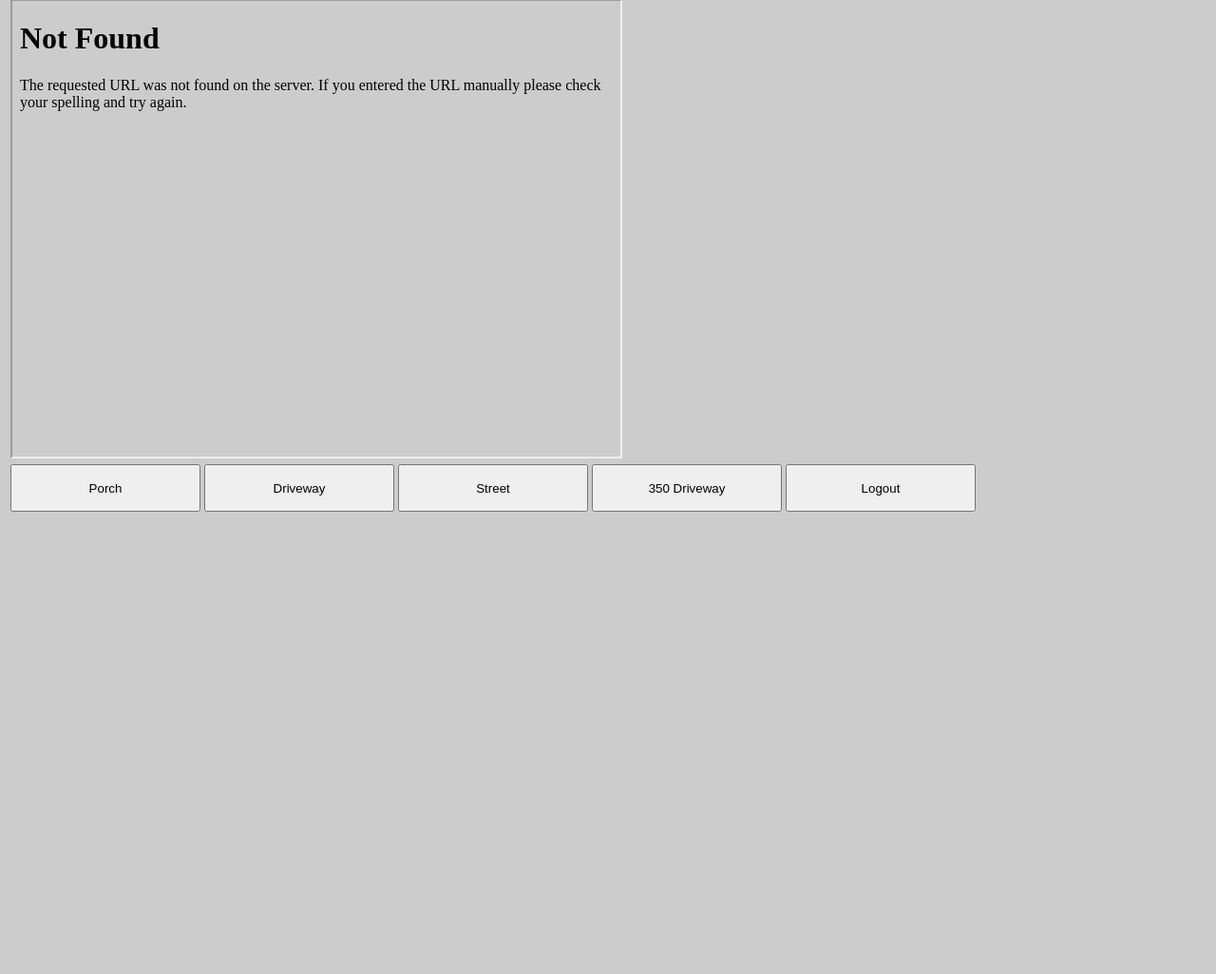
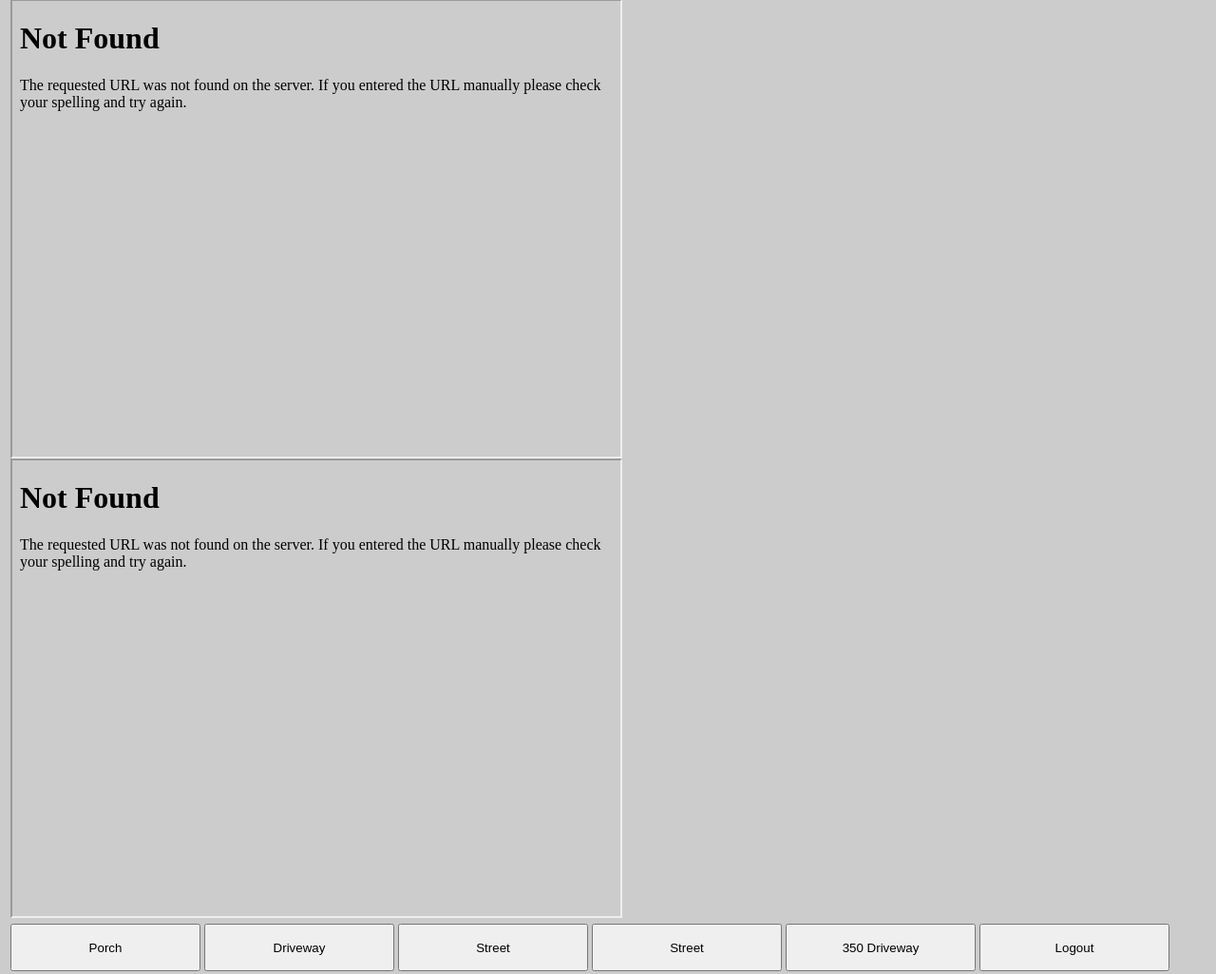
Before and after one commit to rickjiangning/SCPub, a Flask app: page / in a window 1280 px wide. Shown: the part 1944-2970 px from the top of the page at 95% size. Before the commit the page ends 2483 px from the top, so only its background shows below. Run offline with Flask 2, Linux system fonts and the light colour scheme; the visitor is signed in with stand-in values (Sample User, id 1).

Commit message:
Update index.html

```diff
--- a/templates/index.html
+++ b/templates/index.html
@@ -11,6 +11,7 @@
                 <iframe id="Porch" src="{{urls[1]}}:9443/porch/shot.jpg" width="640" height="480" align="left" resizable="yes"></iframe>
                 <iframe id="Driveway" src="{{urls[1]}}:9443/driveway/shot.jpg" width="640" height="480" align="left" resizable="yes"></iframe>
                 <iframe id="Street" src="{{urls[1]}}:9443/street/shot.jpg" width="640" height="480" align="left" resizable="yes"></iframe>
+                <iframe id="Street" src="{{urls[1]}}:9443/garage/shot.jpg" width="640" height="480" align="left" resizable="yes"></iframe>
                 <iframe id="350" src="{{urls[1]}}:9443/350/shot.jpg" width="640" height="480" align="left" resizable="yes"></iframe>
                 </td>
         </tr>
@@ -21,6 +22,7 @@
                 <button onclick="window.location.href = '{{urls[1]}}:9101';" style="height:50px;width:200px"> Porch </button>
                 <button onclick="window.location.href = '{{urls[1]}}:9102';" style="height:50px;width:200px"> Driveway </button>
                 <button onclick="window.location.href = '{{urls[1]}}:9103';" style="height:50px;width:200px"> Street </button>
+                <button onclick="window.location.href = '{{urls[1]}}:9104';" style="height:50px;width:200px"> Street </button>
                 <button onclick="window.location.href = '{{urls[3]}}:8080';" style="height:50px;width:200px" > 350 Driveway </button>
                 <button onclick="window.location.href = '/logout';" style="height:50px;width:200px" > Logout </button>
                 </td>
```
